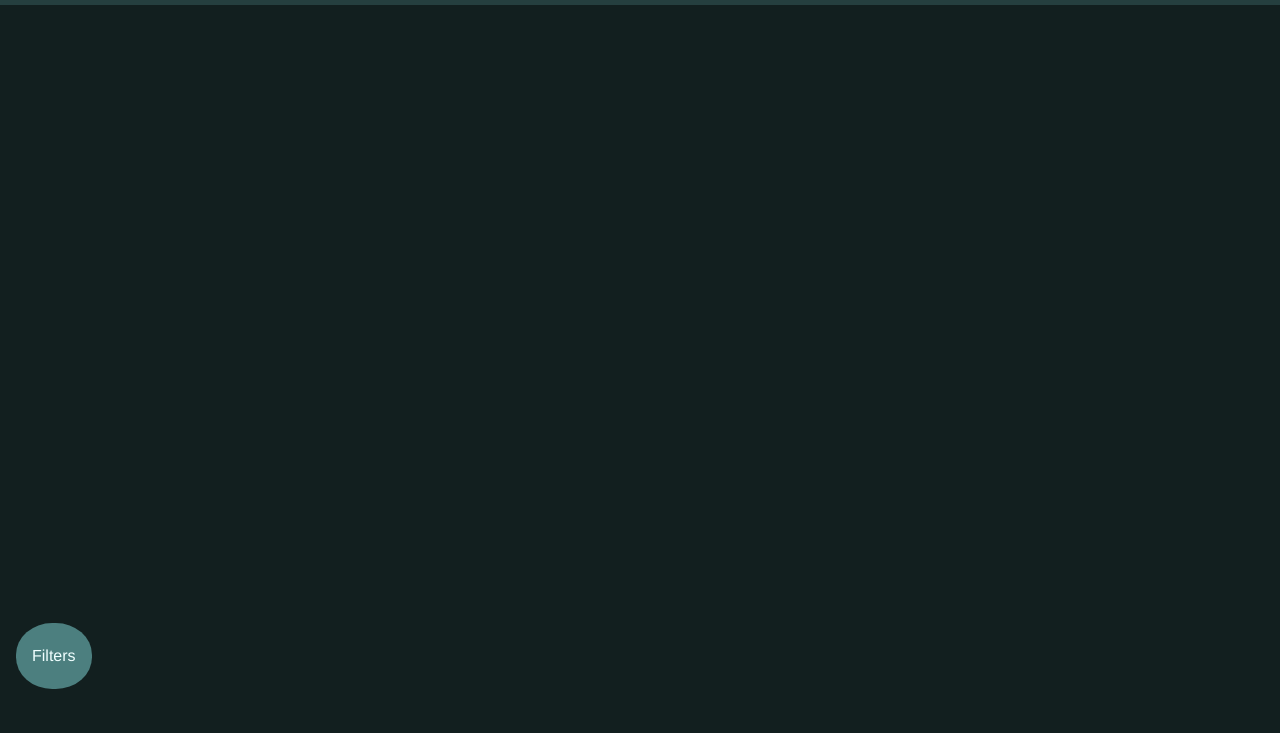
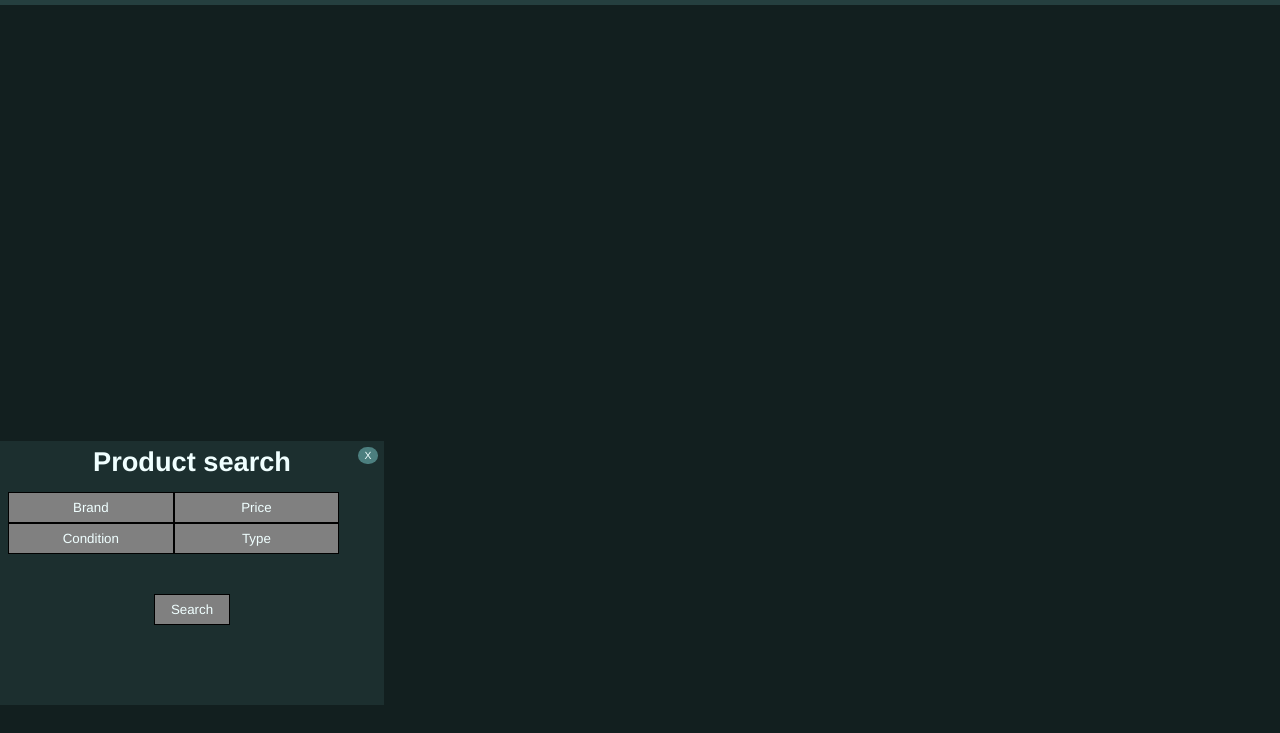
Before and after one commit to dawcules/manlysecondhand-fleamarket, a website: page view/public/index.html in a window 1280 px wide. Both pictures are taken after a click on the button "Filters". Shown: the part 95-828 px from the top of the page. Drawn offline with Linux system fonts and the light colour scheme; no server answers.

Commit message:
search final

```diff
--- a/view/public/css/frontpage.css
+++ b/view/public/css/frontpage.css
@@ -21,7 +21,7 @@ h1 {
     padding: 7px 16px;
     text-align: center;
     text-decoration: none;
-    min-width: 50%;
+    min-width: 45%;
 }
 
 .floatb {
@@ -37,6 +37,21 @@ h1 {
     font-size: 1em;
     margin: 1em 1em;
     border-radius: 48%;
+}
+
+.exitb {
+    background-color: #4c7f7f;
+    border: none;
+    color: azure;
+    padding: .3em .6em;
+    text-align: center;
+    text-decoration: none;
+    display: inline-block;
+    font-size: 0.65em;
+    margin: 0.6em 0.6em;
+    border-radius: 48%;
+    position: absolute;
+    right: 0;
 }
 
 .ibutt {
@@ -307,6 +322,12 @@ h1 {
 .userMenu div{
     color:azure;
 }
+@media screen and (min-width:1501px) {
+.floatb {
+    display: none;
+}
+}
+
 
 @media screen and (max-width:1500px){
     .items-menu {
--- a/view/public/index.html
+++ b/view/public/index.html
@@ -128,6 +128,9 @@
 </header>
 <div class="home">
 <div class ="items-menu">
+    <div>
+    <button type="button" class="exitb">X</button>
+    </div>
     <h1>Product search</h1>
     <div class ="ibutt">
     <button type="button" id="pbrand" class="button">Brand</button>
@@ -141,9 +144,7 @@
         <button type="submit" class="button">Search</button>
     </form>
 </div>
-    <div class="floatdiv">
         <button type="button" class="floatb">Filters</button>
-    </div>
 <div id="ppage"></div>
 </div>
 </body>
--- a/view/public/js/main.js
+++ b/view/public/js/main.js
@@ -150,6 +150,31 @@ const imageAdd = (product) => {
             imageForm.reset();
         });
 };
+const search = document.querySelector('.items-menu');
+const floatb = document.querySelector('.floatb');
+const exitb = document.querySelector('.exitb');
+
+
+
+const toggleProduct = (evt) => {
+    //alert('TOIMII');
+    evt.preventDefault();
+    if (floatb.style.display != 'none') {
+        floatb.style.display = 'none';
+        search.style.display = 'flex'
+    }
+    else {
+        floatb.style.display = null;
+        search.style.display = null
+    }
+
+};
+
+
+
+floatb.addEventListener('click', toggleProduct);
+exitb.addEventListener('click', toggleProduct);
+
 
 function validation() {
     const namef = document.getElementById('name').value;
@@ -172,6 +197,7 @@ function validation() {
 // imageForm.addEventListener('submit', imageAdd);
 
 
+
 const mainApp = () => {
     getSession();
 };
```
